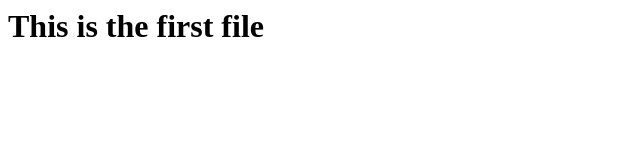
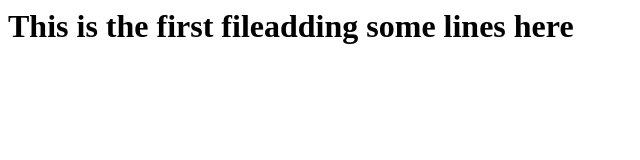
Before and after one commit to PriyaSaurav/repo1, a plain HTML site: page index.html in a window 1280 px wide. Shown: the whole page, without its empty margins (0-640 px from the left). Drawn offline with Linux system fonts and the light colour scheme.

Commit message:
modified the first file

```diff
--- a/index.html
+++ b/index.html
@@ -1 +1 @@
-<h1>This is the first file</h1>
+<h1>This is the first file</h>adding some lines here
```
